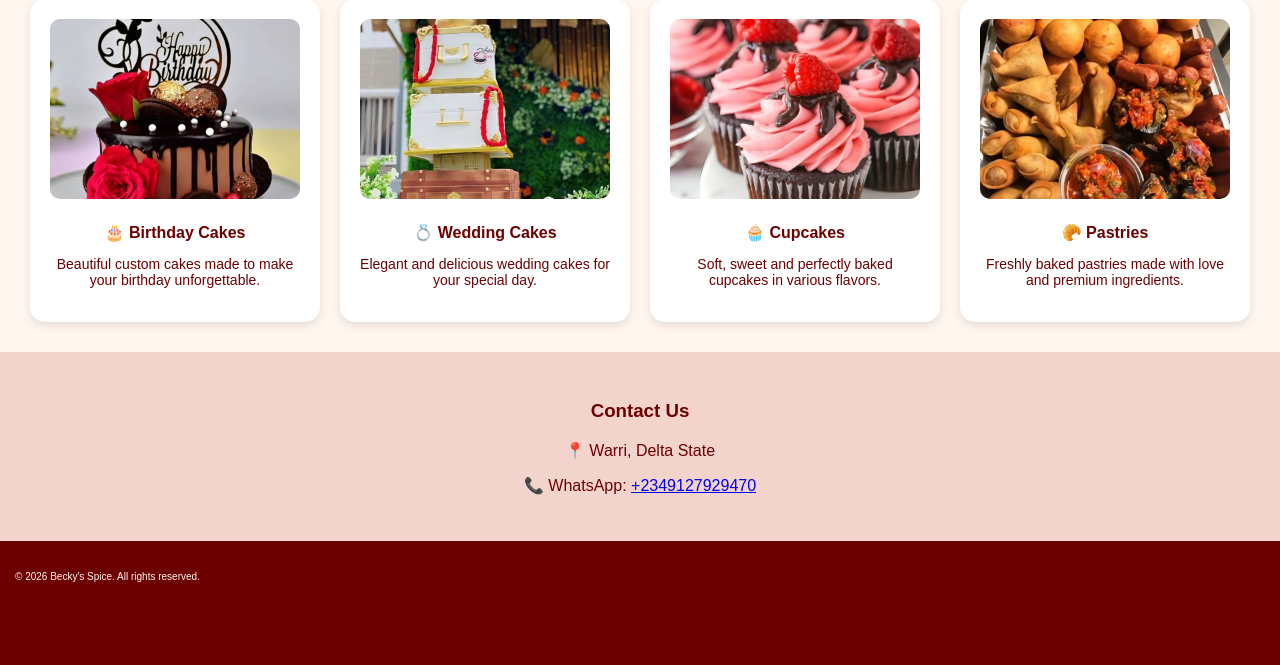
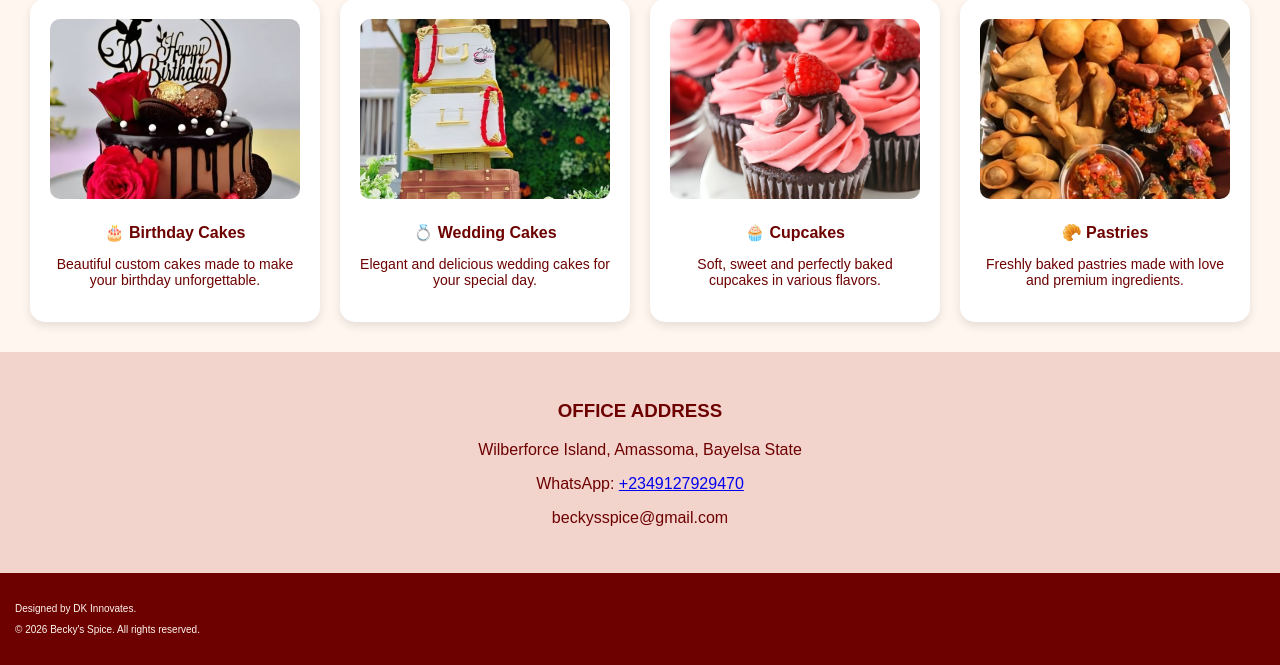
Before and after one commit to danielebilade-lgtm/beckysspice, a Flask app: page / in a window 1280 px wide. Shown: the part 308-973 px from the top of the page. Before the commit the page ends 890 px from the top, so only its background shows below. Run offline with Flask 3, Linux system fonts and the light colour scheme.

Commit message:
Update home.html

```diff
--- a/templates/home.html
+++ b/templates/home.html
@@ -61,17 +61,20 @@
 
     <!-- CONTACT SECTION -->
     <section id="contact" class="contact-section">
-        <h3>Contact Us</h3>
-        <p>📍 Warri, Delta State</p>
-        <p>📞 WhatsApp:
+        <h3>OFFICE ADDRESS</h3>
+        <p> Wilberforce Island, Amassoma, Bayelsa State</p>
+
+        <p> WhatsApp:
             <a href="https://wa.me/2349127929470?text=Hello%20I%20want%20to%20place%20an%20order" target="_blank">
                 +2349127929470
             </a>
+        <p> beckysspice@gmail.com</p>
         </p>
     </section>
 
     <!-- FOOTER -->
     <footer>
+        <p>Designed by DK Innovates.</p>
         <p>© 2026 Becky's Spice. All rights reserved.</p>
     </footer>
 
```
